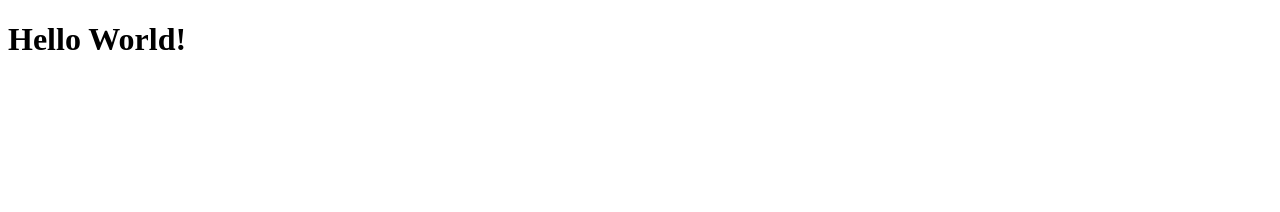
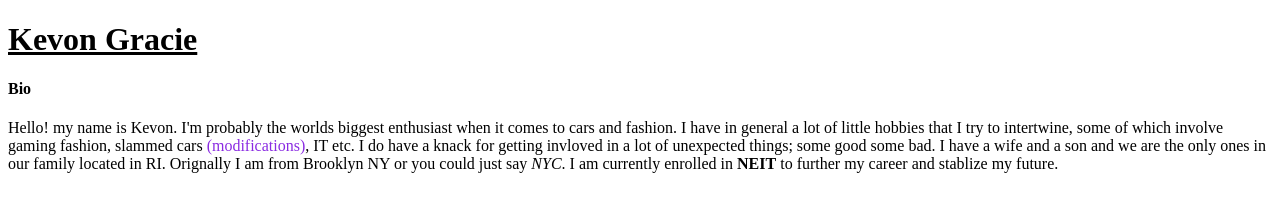
Before and after one commit to kgracie1/SE.111_32_2022, a plain HTML site: page w1/index.html in a window 1280 px wide. Drawn offline with Linux system fonts and the light colour scheme.

Commit message:
w1 Bio work

```diff
--- a/w1/index.html
+++ b/w1/index.html
@@ -7,6 +7,16 @@
     <title>Document</title>
 </head>
 <body>
-    <h1> Hello World! </h1>
+
+    <div>
+        <h1><u>Kevon Gracie</u></h1>
+
+        <h4>Bio</h4>
+
+        <p>Hello! my name is Kevon. I'm probably the worlds biggest enthusiast when it comes to cars and fashion. I have in general a lot of little hobbies that I try to intertwine, some of which involve gaming fashion, slammed cars <span style="color:blueviolet">(modifications)</span>, IT etc. I do have a knack for getting invloved in a lot of unexpected things; some good some bad. I have a wife and a son and we are the only ones in our family located in RI. Orignally I am from Brooklyn NY or you could just say <span><i>NYC</i></span>. I am currently enrolled in <span><b>NEIT</b></span> to further my career and stablize my future.</p>
+
+
+    </div>
+
 </body>
 </html>
```
